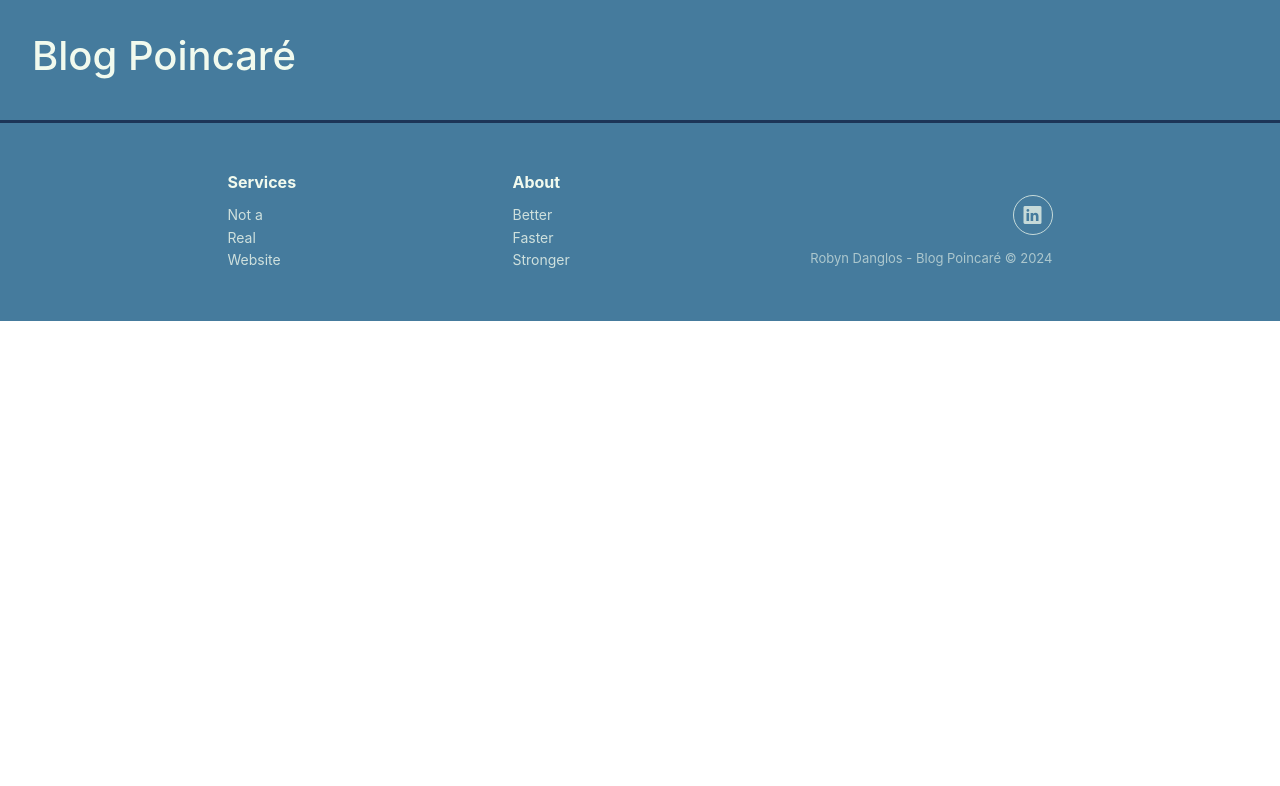
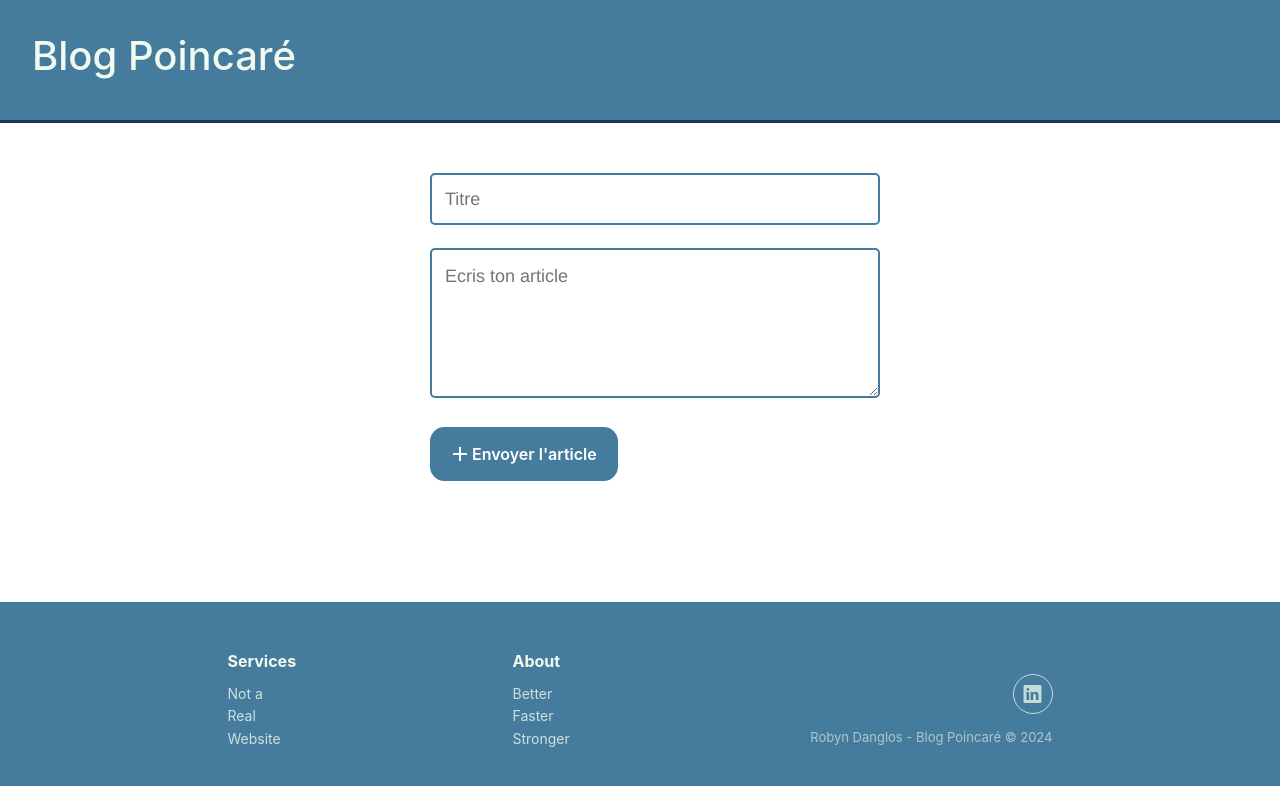
Before and after one commit to MonsieurNiark/blog-poincare-front, a React app: page /new in a window 1280 px wide. Built offline with nearby package versions, Linux system fonts and the light colour scheme.

Commit message:
Add form new article

```diff
--- a/src/components/App.js
+++ b/src/components/App.js
@@ -2,7 +2,7 @@ import "../styles/general.css";
 import Home from "./Home";
 import Footer from "./Footer";
 import Header from "./Header";
-import SubmitArticle from "./article/SubmitArticle";
+import NewArticle from "./article/NewArticle";
 import ArticleDetails from "./article/ArticleDetails";
 import { BrowserRouter } from "react-router-dom";
 import { Routes, Route } from "react-router-dom";
@@ -16,7 +16,7 @@ function App() {
           <Route path="/home" element={<Home />}></Route>
           <Route path="/article/:id" element={<ArticleDetails />}></Route>
 
-          <Route path="/submit" element={<SubmitArticle />}></Route>
+          <Route path="/new" element={<NewArticle />}></Route>
         </Routes>
         <Footer />
       </BrowserRouter>
--- /dev/null
+++ b/src/components/article/ArticleForm.js
@@ -0,0 +1,65 @@
+import React from "react";
+
+class ArticleForm extends React.Component {
+  constructor(props) {
+    super(props);
+    this.state = { titre: "", contenu: "" };
+
+    this.handleChange = this.handleChange.bind(this);
+    this.handleSubmit = this.handleSubmit.bind(this);
+  }
+
+  handleChange(event) {
+    this.setState({ titre: event.target.titre, contenu: event.target.contenu });
+  }
+
+  handleSubmit(event) {
+    event.preventDefault();
+  }
+
+  render() {
+    return (
+      <form onSubmit={this.handleSubmit}>
+        <label>
+          <input
+            type="text"
+            value={this.state.titre}
+            onChange={this.handleChange}
+            placeholder="Titre"
+            className="new-article-form-input"
+          />
+        </label>
+        <br />
+        <label>
+          <textarea
+            onChange={this.handleChange}
+            value={this.state.contenu}
+            placeholder="Ecris ton article"
+            className="new-article-form-input"
+          />
+        </label>
+
+        <br />
+        <button className="gosubmit-button">
+          <span>
+            <svg
+              height="24"
+              width="24"
+              viewBox="0 0 24 24"
+              xmlns="http://www.w3.org/2000/svg"
+            >
+              <path d="M0 0h24v24H0z" fill="none"></path>
+              <path
+                d="M11 11V5h2v6h6v2h-6v6h-2v-6H5v-2z"
+                fill="currentColor"
+              ></path>
+            </svg>
+            Envoyer l'article
+          </span>
+        </button>
+      </form>
+    );
+  }
+}
+
+export default ArticleForm;
--- a/src/components/article/ListArticlesWidget.js
+++ b/src/components/article/ListArticlesWidget.js
@@ -7,7 +7,7 @@ const ListArticlesWidget = () => {
   return (
     <div className="content">
       <div className="articles-widget-container">
-        <Link to={`/submit`}>
+        <Link to={`/new`}>
           <button className="gosubmit-button">
             <span>
               <svg
--- /dev/null
+++ b/src/components/article/NewArticle.js
@@ -0,0 +1,13 @@
+import ArticleForm from "./ArticleForm";
+
+const NewArticle = () => {
+  return (
+    <div className="content">
+      <div className="new-article-container">
+        <ArticleForm />
+      </div>
+    </div>
+  );
+};
+
+export default NewArticle;
--- a/src/components/article/SubmitArticle.js
+++ /dev/null
@@ -1,5 +0,0 @@
-const SubmitArticle = () => {
-  return <div></div>;
-};
-
-export default SubmitArticle;
--- a/src/styles/article.css
+++ b/src/styles/article.css
@@ -116,3 +116,36 @@
 .gosubmit-button:hover {
   background-color: var(--bleu-fonce);
 }
+
+.new-article-container form {
+  max-width: 420px;
+  width: 100%;
+  margin: 50px auto;
+}
+
+.new-article-form-input {
+  color: var(--bleu-low-medium);
+  font-family: Helvetica, Arial, sans-serif;
+  font-weight: 500;
+  font-size: 18px;
+  border-radius: 5px;
+  line-height: 22px;
+  background-color: transparent;
+  border: 2px solid var(--bleu-low-medium);
+  transition: all 0.3s;
+  padding: 13px;
+  margin-bottom: 15px;
+  width: 450px;
+  box-sizing: border-box;
+  outline: 0;
+}
+
+.new-article-form-input:focus {
+  border: 2px solid var(--bleu-medium);
+}
+
+.new-article-container textarea {
+  height: 150px;
+  line-height: 150%;
+  resize: vertical;
+}
```
